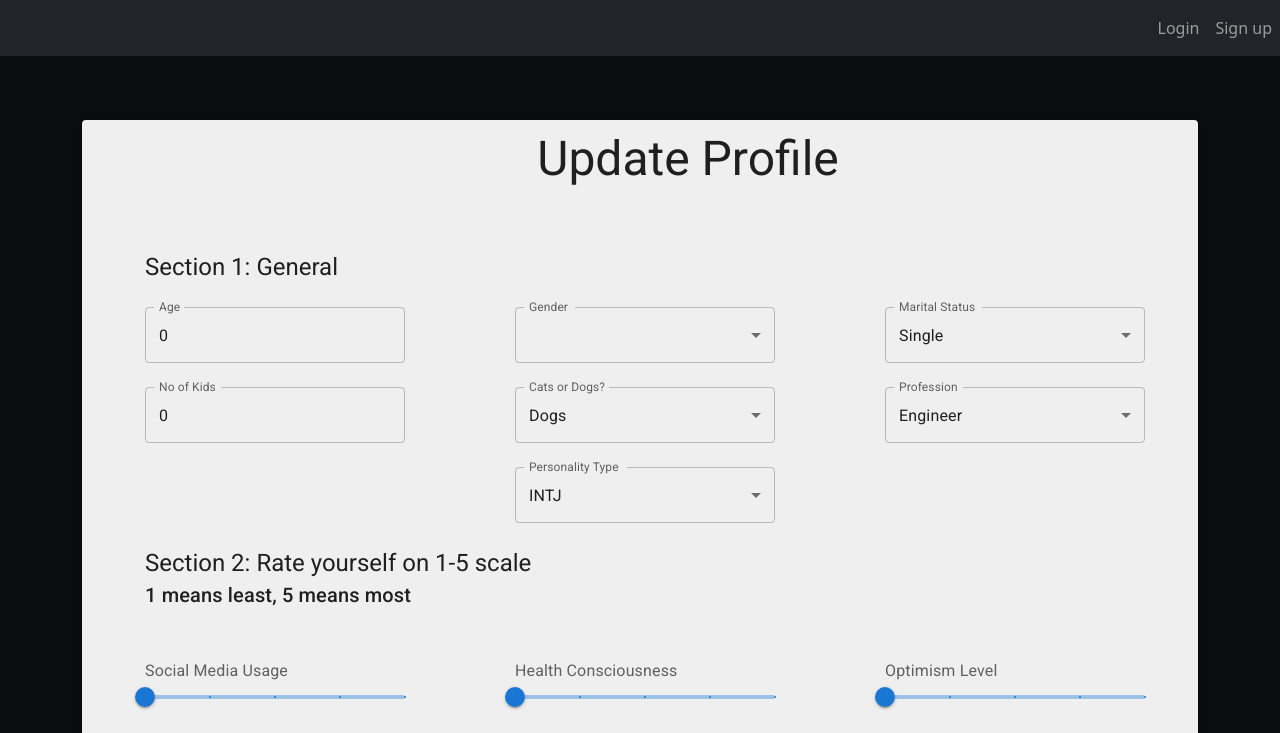
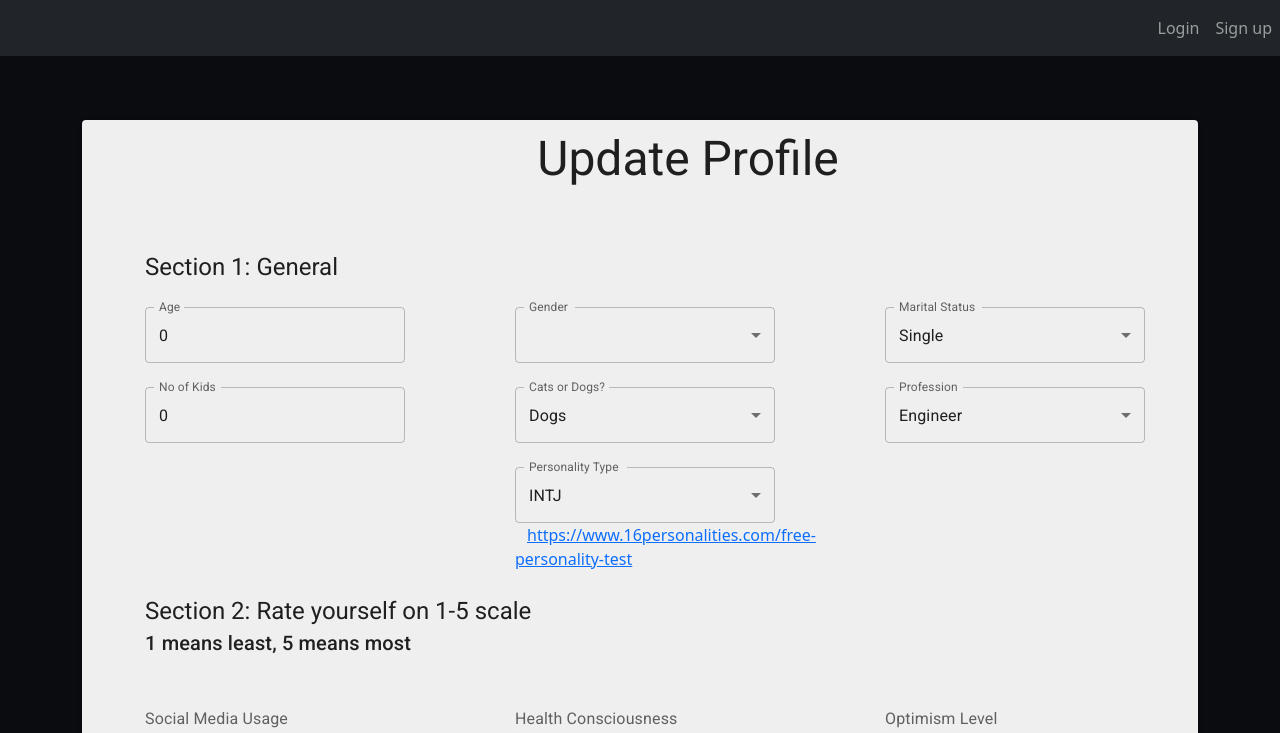
Before and after one commit to rohittuli5/Friendology, a React (Create React App) app in the folder frontend/: page /home in a window 1280 px wide. Shown: the top 733 px of the page. Built offline with nearby package versions, Linux system fonts and the light colour scheme.

Commit message:
link added

```diff
--- a/frontend/src/Components/Home.js
+++ b/frontend/src/Components/Home.js
@@ -491,8 +491,8 @@ const Home = () => {
             {option.label}
           </MenuItem>
         ))}
-
         </TextField>
+        <a className="container ms-auto" herf="https://www.16personalities.com/free-personality-test">https://www.16personalities.com/free-personality-test</a>
         </Grid>
         <Grid item xs={12}>
         <Typography variant="h5" component="h5">Section 2: Rate yourself on 1-5 scale</Typography>
```
